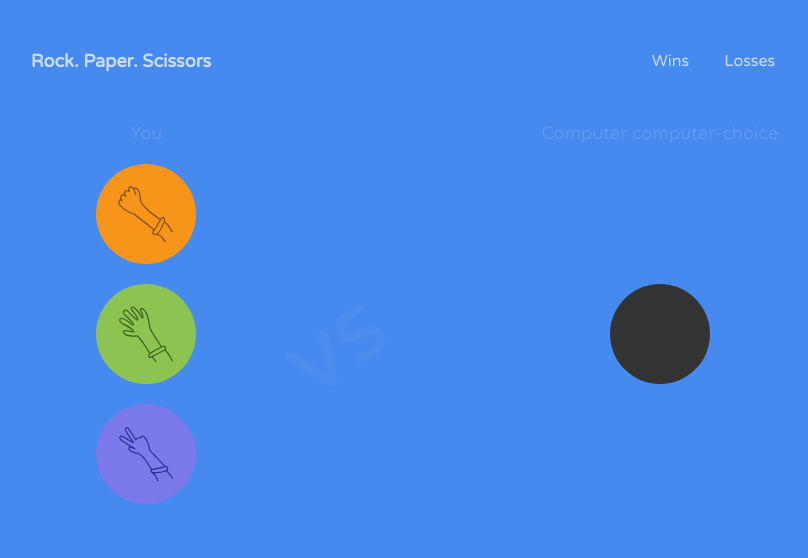
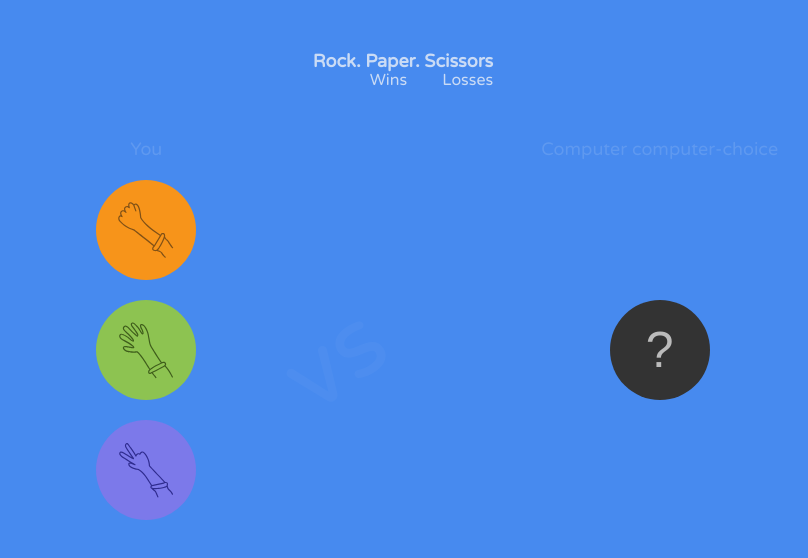
Before and after one commit to dumitruili/Start, a React (Create React App) app in the folder start /: page / in a window 1280 px wide. Shown: the top 558 px of the page, without its empty margins (237-1045 px from the left). Built offline with nearby package versions, Linux system fonts and the light colour scheme; the HTML template or start-up script is replaced by a standard one.

Commit message:
Divided the project to components
Divided the project to components

```diff
--- a/start /src/App.js
+++ b/start /src/App.js
@@ -1,16 +1,12 @@
 import React, {useEffect, useState} from 'react';
-import Rock from './icons/Rock';
+import './App.css';
+import styled, { createGlobalStyle } from 'styled-components'
+import Info from './components/info/info'
+import Choices from './components/choices/choices'
+import Rock from './icons/Rock'
 import Paper from './icons/Paper';
 import Scissors from './icons/Scissors';
-import './App.css';
-import styled, { createGlobalStyle } from 'styled-components'
-export default function App() {
-  const [userChoice, setUserChoice] = useState(null)
-  const [computerChoice, setComputerChoice] = useState('computer-choice')
-  const [userScore, setUserScore] = useState(null)
-  const [computerScore, setComputerScore] = useState(null)
 
-                        ///Styled Components///
 const GlobalStyle = createGlobalStyle`
 body {
   margin: 0;
@@ -20,7 +16,7 @@ body {
   box-sizing: border-box;
 }`
 
-const App = styled.div`
+const AppStyle = styled.div`
   font-family: sans-serif;
   display: flex;
   flex-direction: column;
@@ -33,124 +29,16 @@ const App = styled.div`
   color: #cadbf5;
 `
 
-const H2 = styled.h2`
-  font-family: 'Varela Round', sans-serif;
-`
 
-const Info = styled.div`
-  width: 100%;
-  display: flex;
-  justify-content: space-around;
-  align-items: center;
-  margin-bottom: 50px;
-  ${H2}{
-    font-size: 18px;
-    margin-top: 0;
-    margin-bottom: 0;
-    text-align: center;
-  }
-`
 
-const WinsLosses = styled.div`
-    display: flex;
-    align-items: center;
-    justify-content: flex-end;
-    font-family: 'Varela Round', sans-serif;
-    font-size: 16px;
-    text-align: center;
-    line-height: 1;
-  `
+export default function App() {
+  const [userChoice, setUserChoice] = useState(null)
+  const [computerChoice, setComputerChoice] = useState('computer-choice')
+  const [userScore, setUserScore] = useState(null)
+  const [computerScore, setComputerScore] = useState(null)
 
-  const Number = styled.span`
-    font-size: 52px;
-    margin-right: 5px;
-  `
+                        ///Styled Components///
 
-  const Wins = styled.div`
-  margin-right: 30px;
-  display: flex;
-  align-items: center;
-  ${Number}{
-    color: #5dc674;
-  }
-`
-
-const Losses = styled.div`
-  display: flex;
-  align-items: center;
-  ${Number}{
-    color: #da516f;
-  }
-`
-
-const Choices = styled.div`
-  display: grid;
-  grid-template-columns: 1fr 1fr 1fr;
-  text-align: center;
-  grid-gap: 20px;
-  font-family: 'Varela Round', sans-serif;
-  font-size: 18px;
-  color: #5f99f0;
-  div {
-    display: flex;
-    flex-direction: column;
-    align-items: center;
-    justify-content: center;
-  }
-  button {
-    cursor: pointer;
-    font-size: 50px;
-    margin-bottom: 20px;
-    padding: 20px;
-    background: #fff;
-    outline: none;
-    border: none;
-    border-radius: 50%;
-    height: 100px;
-    width: 100px;
-    transition: 0.1s ease all;
-  }
-  button:hover {
-    transform: scale(1.07);
-    box-shadow: 0 10px 15px -3px rgba(0, 0, 0, 0.1),
-    0 4px 6px -2px rgba(0, 0, 0, 0.05);}
-    .rock{
-      background: #f7941a;
-    }
-    .rock path {
-      fill: #815116;
-    }
-    .paper {
-      background: #8dc351;
-    }
-
-    .paper path {
-      fill: #3f5e1b;
-    }
-
-    .scissors {
-      background: #7c79ea;
-    }
-
-    .scissors path {
-      fill: #2f2c8f;
-    }
-    .computer-choice {
-      background: #333;
-      color: #bbb;
-    }
-    .computer-choice path {
-      fill: #bbb;
-  }
-`
-
-const Vs = styled.div`
-  width: 100px;
-  font-size: 100px;
-  opacity: 0.25;
-  transform: rotate(-0.1turn);
-  pointer-events: none;
-`
 
                                   ///Logic///
   const computerComponent = () => {
@@ -165,6 +53,7 @@ const Vs = styled.div`
         return <Paper/>
 
       default:
+        return '?'
     }
 
   }
@@ -190,6 +79,7 @@ const Vs = styled.div`
     const randomNumber = Math.floor(Math.random()*3);
     setComputerChoice(choiceList[randomNumber]);
     computerComponent(choiceList[randomNumber])
+    console.log(randomNumber)
   };
 
   useEffect(() =>{
@@ -218,55 +108,18 @@ const Vs = styled.div`
 
 
   return (
-    <App>
+
+    <AppStyle>
       <GlobalStyle />
       {/* information goes here */}
-      <Info>
-        <H2>Rock. Paper. Scissors</H2>
-
-        {/* wins vs losses stats */}
-        <WinsLosses>
-          <Wins>
-            <Number>{userScore}</Number>
-            <span>Wins</span>
-          </Wins>
-
-          <Losses>
-            <Number>{computerScore}</Number>
-            <span>Losses</span>
-          </Losses>
-        </WinsLosses>
-      </Info>
+      <Info userScore = {userScore} computerScore = {computerScore}/>
 
       {/* the popup to show win/loss/draw */}
-      {/* <div className="game-state"></div> */}
-
-      <Choices>
-        {/* choices captions */}
-        <div>You {userChoice}</div>
-        <div />
-        <div>Computer {computerChoice}</div>
-
-        {/* buttons for my choice */}
-        <div>
-          <button className="rock" onClick={() => handleClick('rock')}>
-            <Rock />
-          </button>
-          <button className="paper" onClick={() => handleClick('paper')}>
-            <Paper />
-          </button>
-          <button className="scissors" onClick={() => handleClick('scissors')}>
-            <Scissors />
-          </button>
-        </div>
-
-        <Vs>vs</Vs>
+      {/*<div className="game-state"></div>*/}
+      <Choices userChoice = {userChoice} computerChoice = {computerChoice} computerComponent = {computerComponent} handleClick = {handleClick}/>
 
         {/* show the computer's choice */}
-        <div>
-          <button className={computerChoice}>{computerComponent()}</button>
-        </div>
-      </Choices>
-    </App>
+
+    </AppStyle>
   );
 }
--- /dev/null
+++ b/start /src/components/choices/choices.js
@@ -0,0 +1,107 @@
+import React from 'react'
+import styled from 'styled-components'
+import Rock from '../../icons/Rock';
+import Paper from '../../icons/Paper';
+import Scissors from '../../icons/Scissors';
+
+
+const ChoicesStyle = styled.div`
+  display: grid;
+  grid-template-columns: 1fr 1fr 1fr;
+  text-align: center;
+  grid-gap: 20px;
+  font-family: 'Varela Round', sans-serif;
+  font-size: 18px;
+  color: #5f99f0;
+  div {
+    display: flex;
+    flex-direction: column;
+    align-items: center;
+    justify-content: center;
+  }
+  button {
+    cursor: pointer;
+    font-size: 50px;
+    margin-bottom: 20px;
+    padding: 20px;
+    background: #fff;
+    outline: none;
+    border: none;
+    border-radius: 50%;
+    height: 100px;
+    width: 100px;
+    transition: 0.1s ease all;
+  }
+  button:hover {
+    transform: scale(1.07);
+    box-shadow: 0 10px 15px -3px rgba(0, 0, 0, 0.1),
+    0 4px 6px -2px rgba(0, 0, 0, 0.05);}
+    .rock{
+      background: #f7941a;
+    }
+    .rock path {
+      fill: #815116;
+    }
+    .paper {
+      background: #8dc351;
+    }
+
+    .paper path {
+      fill: #3f5e1b;
+    }
+
+    .scissors {
+      background: #7c79ea;
+    }
+
+    .scissors path {
+      fill: #2f2c8f;
+    }
+    .computer-choice {
+      background: #333;
+      color: #bbb;
+    }
+    .computer-choice path {
+      fill: #bbb;
+  }
+`
+
+const Vs = styled.div`
+  width: 100px;
+  font-size: 100px;
+  opacity: 0.25;
+  transform: rotate(-0.1turn);
+  pointer-events: none;
+`
+
+const Choices = (props) => {
+    return (
+        <ChoicesStyle>
+            {/* choices captions */}
+            <div>You {props.userChoice}</div>
+            <div />
+            <div>Computer {props.computerChoice}</div>
+
+            {/* buttons for my choice */}
+            <div>
+                <button className="rock" onClick={() => props.handleClick('rock')}>
+                    <Rock />
+                </button>
+                <button className="paper" onClick={() => props.handleClick('paper')}>
+                    <Paper />
+                </button>
+                <button className="scissors" onClick={() => props.handleClick('scissors')}>
+                    <Scissors />
+                </button>
+            </div>
+
+            <Vs>vs</Vs>
+
+            <div>
+                <button className={props.computerChoice}>{props.computerComponent()}</button>
+            </div>
+        </ChoicesStyle>
+    )
+        }
+
+        export default Choices
--- /dev/null
+++ b/start /src/components/info/info.js
@@ -0,0 +1,76 @@
+import React from 'react'
+import styled from 'styled-components'
+
+const H2 = styled.h2`
+  font-family: 'Varela Round', sans-serif;
+`
+
+const InfoStyle = styled.div`
+  width: 100%;
+  display: flex;
+  justify-content: space-around;
+  align-items: center;
+  margin-bottom: 50px;
+  ${H2}{
+    font-size: 18px;
+    margin-top: 0;
+    margin-bottom: 0;
+    text-align: center;
+  }
+`
+
+const WinsLosses = styled.div`
+    display: flex;
+    align-items: center;
+    justify-content: flex-end;
+    font-family: 'Varela Round', sans-serif;
+    font-size: 16px;
+    text-align: center;
+    line-height: 1;
+  `
+
+const Number = styled.span`
+    font-size: 52px;
+    margin-right: 5px;
+  `
+
+const Wins = styled.div`
+  margin-right: 30px;
+  display: flex;
+  align-items: center;
+  ${Number}{
+    color: #5dc674;
+  }
+`
+
+const Losses = styled.div`
+  display: flex;
+  align-items: center;
+  ${Number}{
+    color: #da516f;
+  }
+`
+const Info = (props) => {
+    return (
+        <InfoStyle>
+            <div>
+            <H2>Rock. Paper. Scissors</H2>
+
+            {/* wins vs losses stats */}
+
+            <WinsLosses>
+                <Wins>
+                    <Number>{props.userScore}</Number>
+                    <span>Wins</span>
+                </Wins>
+
+                <Losses>
+                    <Number>{props.computerScore}</Number>
+                    <span>Losses</span>
+                </Losses>
+            </WinsLosses>
+            </div>
+        </InfoStyle>
+    )
+}
+export default Info
```
Also changed, not shown: 1 other file (tests, documents, lock files or other folders).
